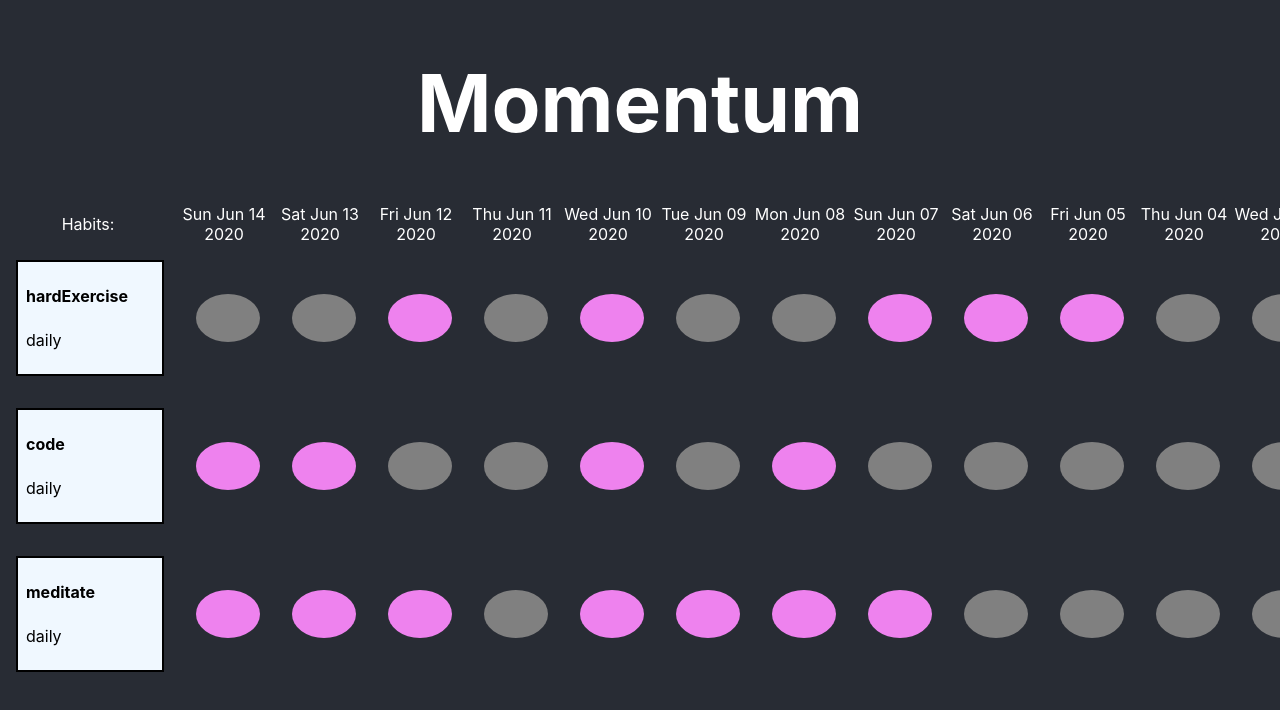
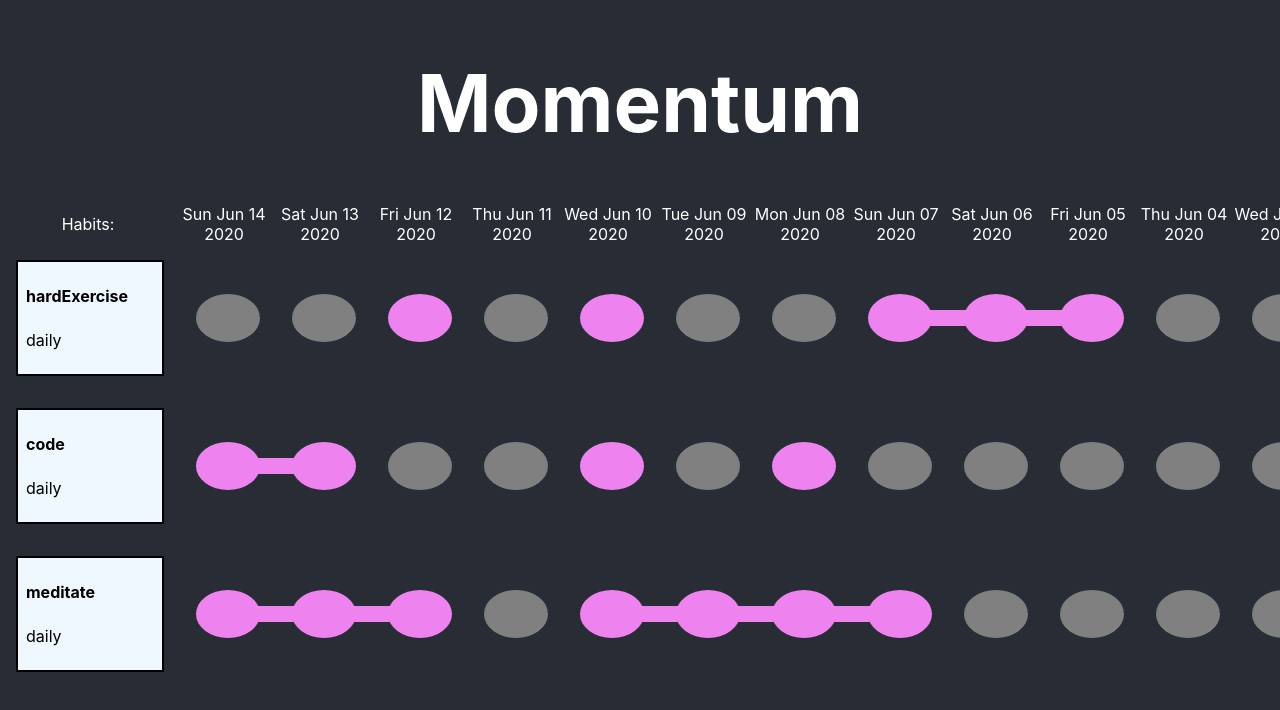
Before and after one commit to methoil/momentum, a React (Create React App) app: page / in a window 1280 px wide. Shown: the top 710 px of the page. Built offline with nearby package versions, Linux system fonts and the light colour scheme.

Commit message:
feat - connect chained links visually

```diff
--- a/src/components/habit-card.scss
+++ b/src/components/habit-card.scss
@@ -17,3 +17,10 @@
 .strong {
   font-weight: bold;
 }
+
+.active-link-connector {
+  margin: 0 -3rem 0 -3rem;
+  min-width: 6rem;
+  height: 1rem;
+  background-color: violet;
+}
--- a/src/components/habit-chain.tsx
+++ b/src/components/habit-chain.tsx
@@ -38,6 +38,10 @@ export const HabitChain: React.FC<IProps> = ({ habitMeta, dateLabels }) => {
         key={key}
       ></Link>
     );
+
+    if (day.active && habitMeta.history[i + 1]?.active) {
+      links.push(<div className="active-link-connector"></div>);
+    }
   }
 
   return <div className="time-period-container">{links}</div>;
```
